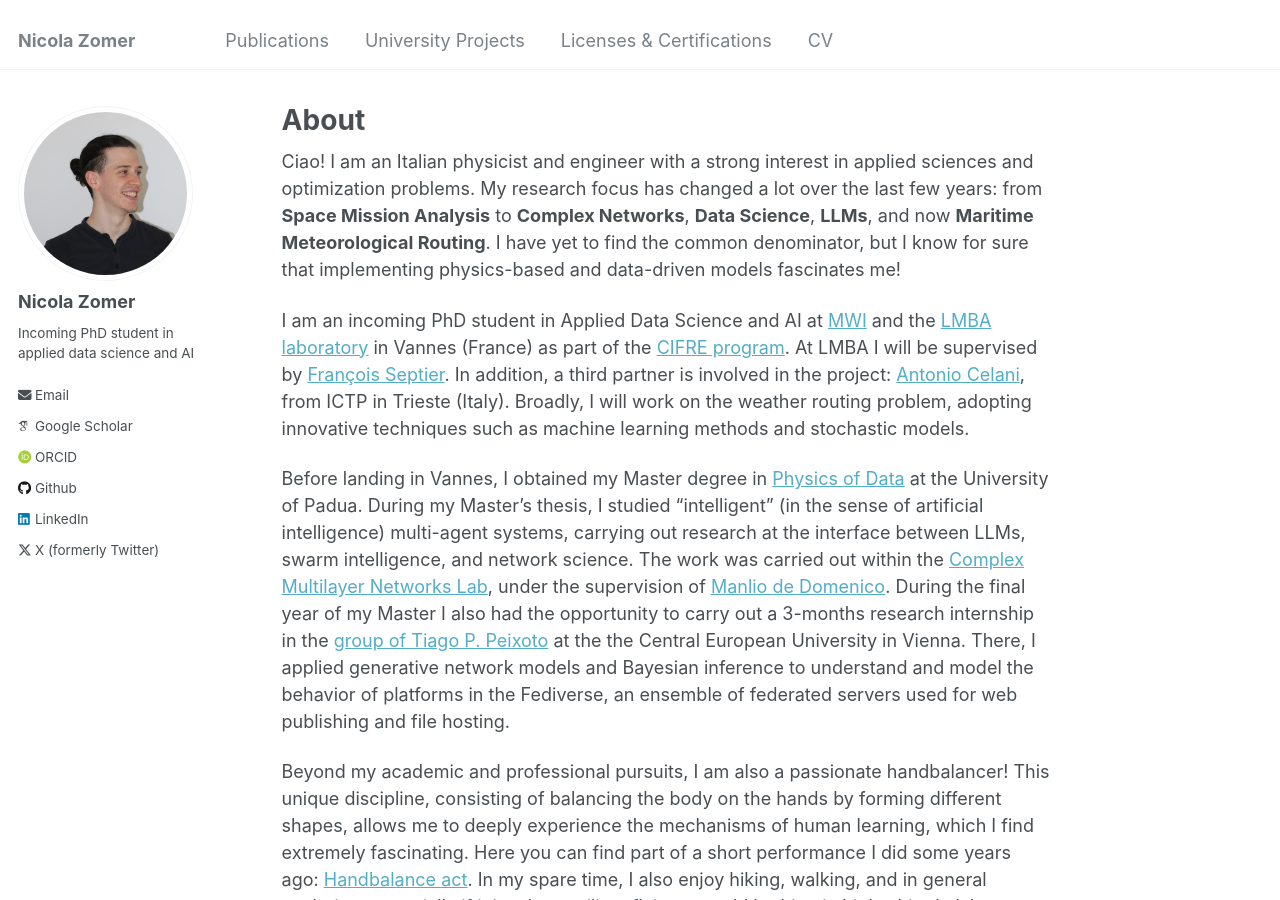
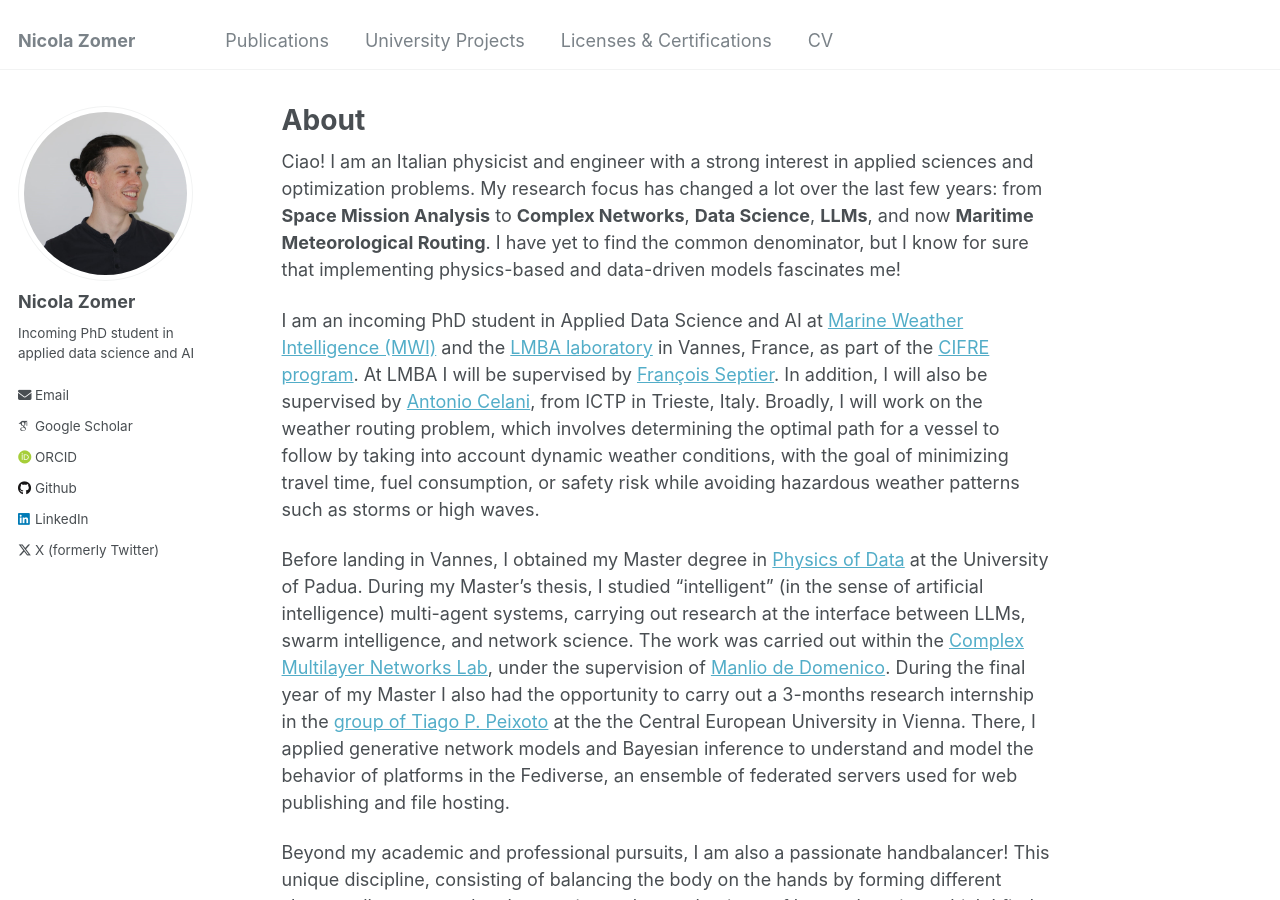
Before and after one commit to NicolaZomer/nicolazomer.github.io, a Jekyll site: the page built from _pages/about.md, in a window 1280 px wide and 900 px high. Built offline with Jekyll 4.4.1, drawn with Linux system fonts in a browser that asks for light colours; some web fonts are replaced.

Commit message:
updated about

```diff
--- a/_pages/about.md
+++ b/_pages/about.md
@@ -9,7 +9,7 @@ redirect_from:
 
 Ciao! I am an Italian physicist and engineer with a strong interest in applied sciences and optimization problems. My research focus has changed a lot over the last few years: from **Space Mission Analysis** to **Complex Networks**, **Data Science**, **LLMs**, and now **Maritime Meteorological Routing**. I have yet to find the common denominator, but I know for sure that implementing physics-based and data-driven models fascinates me!
 
-I am an incoming PhD student in Applied Data Science and AI at <a href="https://marine-weather.com/" target="_blank">MWI</a> and the <a href="http://www.lmba-math.fr/" target="_blank">LMBA laboratory</a> in Vannes (France) as part of the <a href="https://www.anrt.asso.fr/fr/le-dispositif-cifre-7844" target="_blank">CIFRE program</a>. At LMBA I will be supervised by <a href="http://web.univ-ubs.fr/lmba/septier/" target="_blank">François Septier</a>. In addition, a third partner is involved in the project: <a href="https://www.ictp.it/member/antonio-celani#biography" target="_blank">Antonio Celani</a>, from ICTP in Trieste (Italy). Broadly, I will work on the weather routing problem, adopting innovative techniques such as machine learning methods and stochastic models.
+I am an incoming PhD student in Applied Data Science and AI at <a href="https://marine-weather.com/" target="_blank">Marine Weather Intelligence (MWI)</a> and the <a href="http://www.lmba-math.fr/" target="_blank">LMBA laboratory</a> in Vannes, France, as part of the <a href="https://www.anrt.asso.fr/fr/le-dispositif-cifre-7844" target="_blank">CIFRE program</a>. At LMBA I will be supervised by <a href="http://web.univ-ubs.fr/lmba/septier/" target="_blank">François Septier</a>. In addition, I will also be supervised by <a href="https://www.ictp.it/member/antonio-celani#biography" target="_blank">Antonio Celani</a>, from ICTP in Trieste, Italy. Broadly, I will work on the weather routing problem, which involves determining the optimal path for a vessel to follow by taking into account dynamic weather conditions, with the goal of minimizing travel time, fuel consumption, or safety risk while avoiding hazardous weather patterns such as storms or high waves.
 
 Before landing in Vannes, I obtained my Master degree in <a href="http://physicsofdata.dfa.unipd.it/" target="_blank">Physics of Data</a> at the University of Padua. During my Master's thesis, I studied "intelligent" (in the sense of artificial intelligence) multi-agent systems, carrying out research at the interface between LLMs, swarm intelligence, and network science. The work was carried out within the <a href="https://twitter.com/ComuneLab" target="_blank">Complex Multilayer Networks Lab</a>, under the supervision of <a href="https://manliodedomenico.com/" target="_blank">Manlio de Domenico</a>. During the final year of my Master I also had the opportunity to carry out a 3-months research internship in the <a href="https://skewed.de/tiago/" target="_blank">group of Tiago P. Peixoto</a> at the the Central European University in Vienna. There, I applied generative network models and Bayesian inference to understand and model the behavior of platforms in the Fediverse, an ensemble of federated servers used for web publishing and file hosting.
 
```
